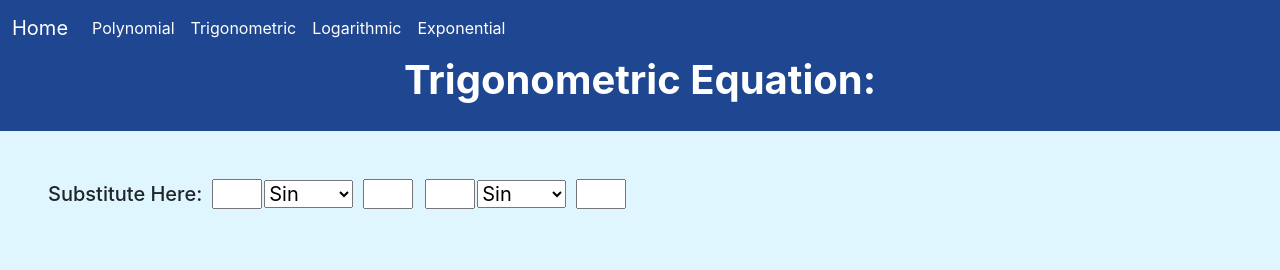
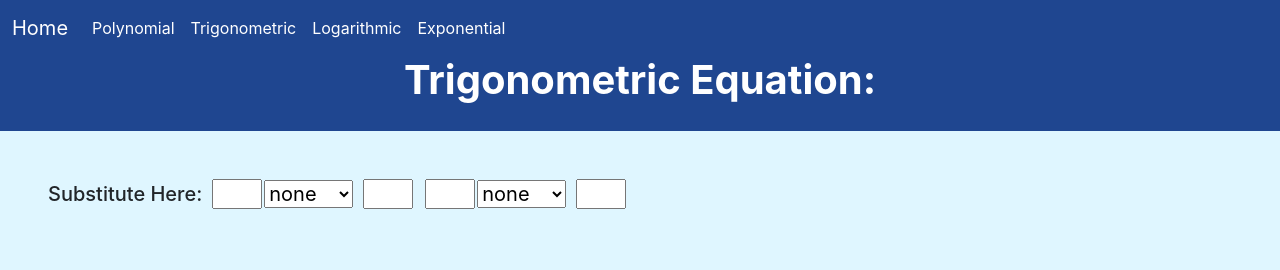
Before and after one commit to Parshvavyas17/CDAC-MathsTutor, a React (Create React App) app: page /tw1 in a window 1280 px wide. Shown: the top 270 px of the page. Built offline with nearby package versions, Linux system fonts and the light colour scheme.

Commit message:
trigo wrong

```diff
--- a/src/components/TWrong1.js
+++ b/src/components/TWrong1.js
@@ -5,6 +5,22 @@ import Navbar from "./Navbar";
 export default function TWrong1() {
   const navigator = useNavigate();
 
+  const [trig1, setTrig1] = useState(null);
+  const handletrig1 = (e) => {
+    // setTrig1(e.target.value);
+    var select1 = document.getElementById('func');
+    var value1 = select1.options[select1.selectedIndex].value;
+    setTrig1(value1);
+
+    // setTrig1(document.getElementById("func").val);
+  }
+  const [trig2, setTrig2] = useState(null);
+  const handletrig2 = (e) => {
+    var select2 = document.getElementById('func1');
+    var value2 = select2.options[select2.selectedIndex].value;
+    setTrig2(value2);
+    // setTrig2(document.getElementById("func1").val);
+  }
   const [upCo1, setUpCo1] = useState(null);
   const handleUpCo1 = (e) => {
     setUpCo1(e.target.value);
@@ -16,13 +32,17 @@ export default function TWrong1() {
 
   const [upCo3, setUpCo3] = useState(null);
   const handleUpCo3 = (e) => {
-    setUpCo2(e.target.value);
+    setUpCo3(e.target.value);
   };
 
     const [upCo4, setUpCo4] = useState(null);
   const handleUpCo4 = (e) => {
-    setUpCo2(e.target.value);
+    setUpCo4(e.target.value);
   };
+  // const [upCo5, setUpCo5] = useState(null);
+  // const handleUpCo5 = (e) => {
+  //   setUpCo2(e.target.value);
+  // };
   const handleSubmit = (e) => {
     e.preventDefault();
     if (!upCo1 || !upCo2) {
@@ -30,8 +50,9 @@ export default function TWrong1() {
       return;
     }
 
-    if (func==-cos && func1==Sin && upCo1 == "-1" && upCo2 == "2") {
+    if (upCo1=="1" && upCo2=="x" && upCo3=="0.5" && upCo4=="2x") {
       alert("Right Answer")
+      navigator("/tr1")
 
      }
      else
@@ -96,36 +117,38 @@ export default function TWrong1() {
         <input
           className=""
           style={{ width: "50px", marginLeft: "10px", marginRight: "2px"}}
-          type="number"
+          type="text"
           name="upCo1"
           value={upCo1}
           onChange={handleUpCo1}
         />
 
 
-       <select name="func" id="func">
-        <option val = "Sin">Sin</option>
-        <option val = "Cos">cos</option>
-        <option val = "Tan">tan</option>
-        <option val = "cosec">cosec</option>
-        <option val = "sec">sec</option>
-        <option val = "cot">cot</option>
-        <option val = "-Sin">-Sin</option>
-        <option val = "-Cos">-cos</option>
-        <option val = "-Tan">-tan</option>
-        <option val = "-cosec">-cosec</option>
-        <option val = "-sec">-sec</option>
-        <option val = "-cot">-cot</option>
+       <select name="func" id="func" onChange={handletrig1}>
+        <option value = "none">none</option>
+        <option value = "sin">sin</option>
+        <option value = "cos">cos</option>
+        <option value = "tan">tan</option>
+        <option value = "cosec">cosec</option>
+        <option value = "sec">sec</option>
+        <option value = "cot">cot</option>
+        <option value = "-sin">-Sin</option>
+        <option value = "-cos">-cos</option>
+        <option value = "-tan">-tan</option>
+        <option value = "-cosec">-cosec</option>
+        <option value = "-sec">-sec</option>
+        <option value = "-cot">-cot</option>
 
 
-<input
+
+{/* <input
           className=""
           style={{ width: "50px", marginLeft: "10px", marginRight: "2px" }}
           type="number"
           name="upCo2"
           value={upCo2}
           onChange={handleUpCo2}
-        />
+        /> */}
 
 
 
@@ -133,39 +156,40 @@ export default function TWrong1() {
         <input
           className=""
           style={{ width: "50px", marginLeft: "10px", marginRight: "2px" }}
-          type="number"
+          type="text"
           name="upCo2"
-          value={upCo3}
-          onChange={handleUpCo3}
+          value={upCo2}
+          onChange={handleUpCo2}
         />
               <input
           className=""
           style={{ width: "50px", marginLeft: "10px", marginRight: "2px" }}
-          type="number"
-          name="upCo2"
-          value={upCo4}
-          onChange={handleUpCo4}
+          type="text"
+          name="upCo3"
+          value={upCo3}
+          onChange={handleUpCo3}
         />
-        <select name="func1" id="func1">
-        <option val = "Sin">Sin</option>
-        <option val = "Cos">cos</option>
-        <option val = "Tan">tan</option>
-        <option val = "cosec">cosec</option>
-        <option val = "sec">sec</option>
-        <option val = "cot">cot</option>
-        <option val = "-Sin">-Sin</option>
-        <option val = "-Cos">-cos</option>
-        <option val = "-Tan">-tan</option>
-        <option val = "-cosec">-cosec</option>
-        <option val = "-sec">-sec</option>
-        <option val = "-cot">-cot</option>
+        <select name="func1" id="func1" onChange={handletrig2}>
+        <option value = "none">none</option>
+        <option value = "sin">sin</option>
+        <option value = "cos">cos</option>
+        <option value = "tan">tan</option>
+        <option value = "cosec">cosec</option>
+        <option value = "sec">sec</option>
+        <option value = "cot">cot</option>
+        <option value = "-sin">-sin</option>
+        <option value = "-cos">-cos</option>
+        <option value = "-tan">-tan</option>
+        <option value = "-cosec">-cosec</option>
+        <option value = "-sec">-sec</option>
+        <option value = "-cot">-cot</option>
 
          </select>
          <input
           className=""
           style={{ width: "50px", marginLeft: "10px", marginRight: "2px" }}
-          type="number"
-          name="upCo2"
+          type="text"
+          name="upCo4"
           value={upCo4}
           onChange={handleUpCo4}
         />
```
